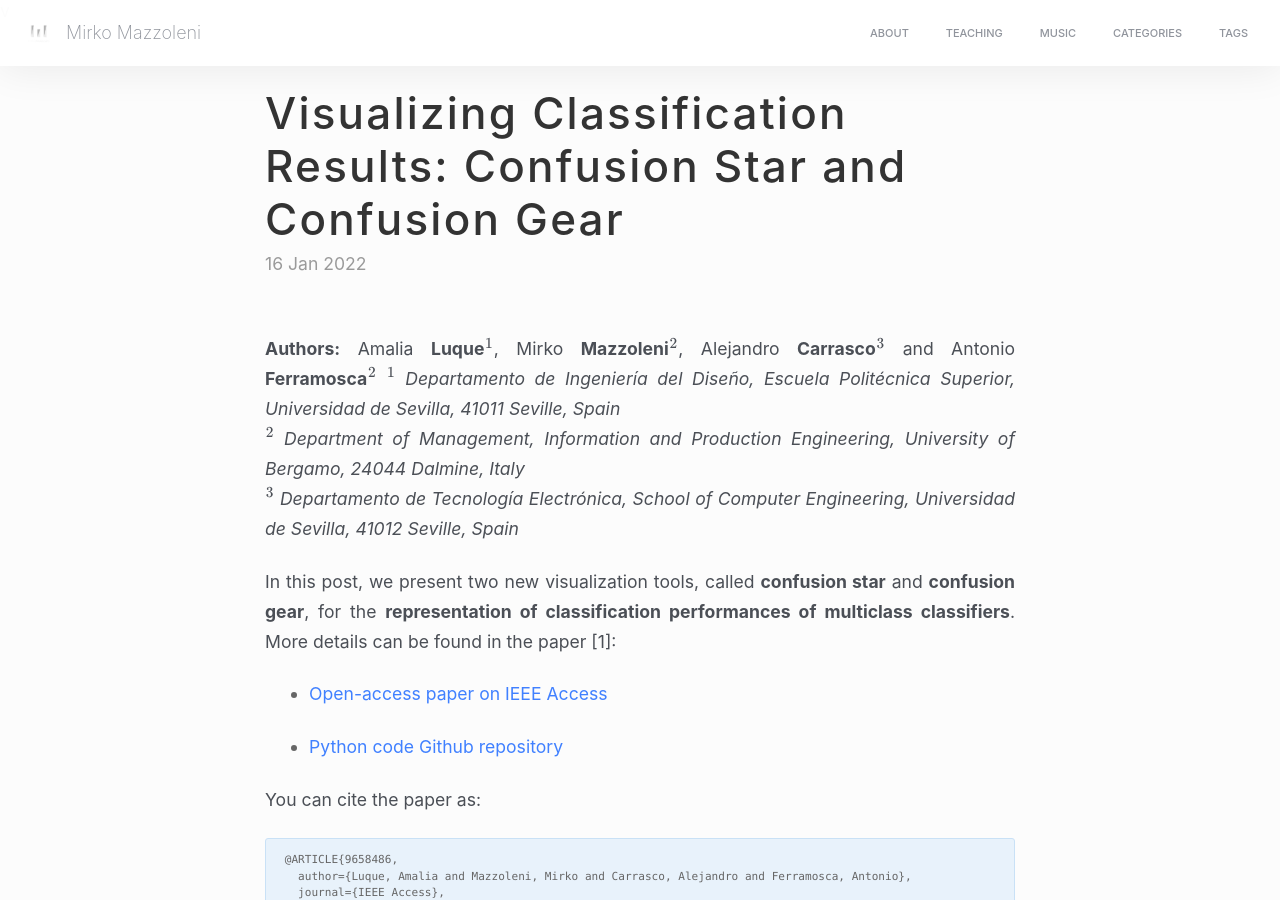
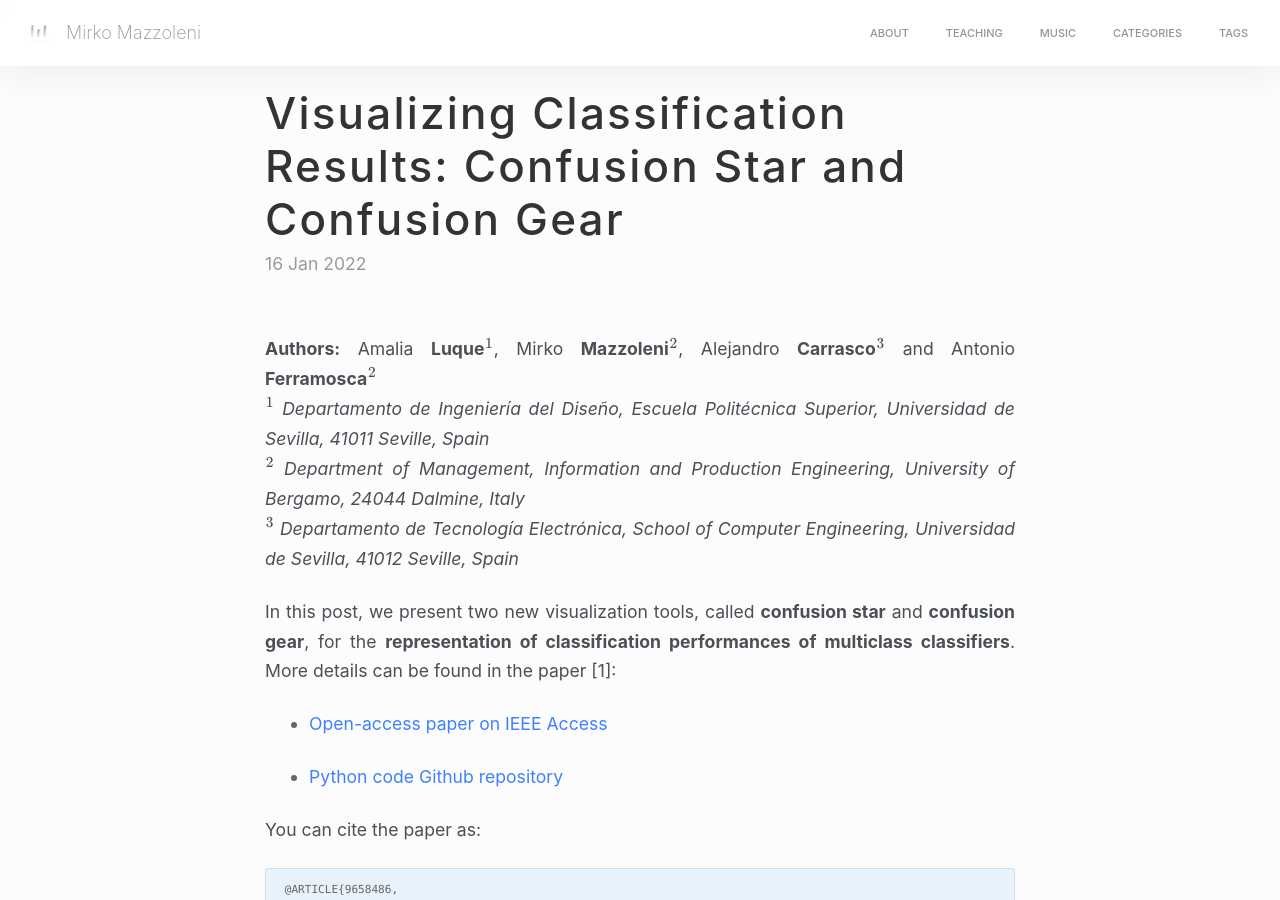
Before and after one commit to MirkoMazzoleni/MirkoMazzoleni.github.io, a Jekyll site: the page built from _posts/2022-01-16-confusion_gears.md, in a window 1280 px wide and 900 px high. Built offline with Jekyll 4.4.1, drawn with Linux system fonts in a browser that asks for light colours; nearby versions of some CDN libraries; formulas are drawn with MathJax 3.

```diff
--- a/_posts/2022-01-16-confusion_gears.md
+++ b/_posts/2022-01-16-confusion_gears.md
@@ -12,7 +12,7 @@ post-card-type: image
 card-image: ../images/2021-12-22-IEEE_ACCESS_confusion_gears/confusion_gear.png
 ---
 
- **Authors:** Amalia **Luque**$$^1$$, Mirko **Mazzoleni**$$^2$$, Alejandro **Carrasco**$$^3$$ and Antonio **Ferramosca**$$^2$$
+ **Authors:** Amalia **Luque**$$^1$$, Mirko **Mazzoleni**$$^2$$, Alejandro **Carrasco**$$^3$$ and Antonio **Ferramosca**$$^2$$\
 $$^1$$ *Departamento de Ingeniería del Diseño, Escuela Politécnica Superior, Universidad de Sevilla, 41011 Seville, Spain* \
 $$^2$$ *Department of Management, Information and Production Engineering, University of Bergamo, 24044 Dalmine, Italy*\
 $$^3$$ *Departamento de Tecnología Electrónica, School of Computer Engineering, Universidad de Sevilla, 41012 Seville, Spain*
```
